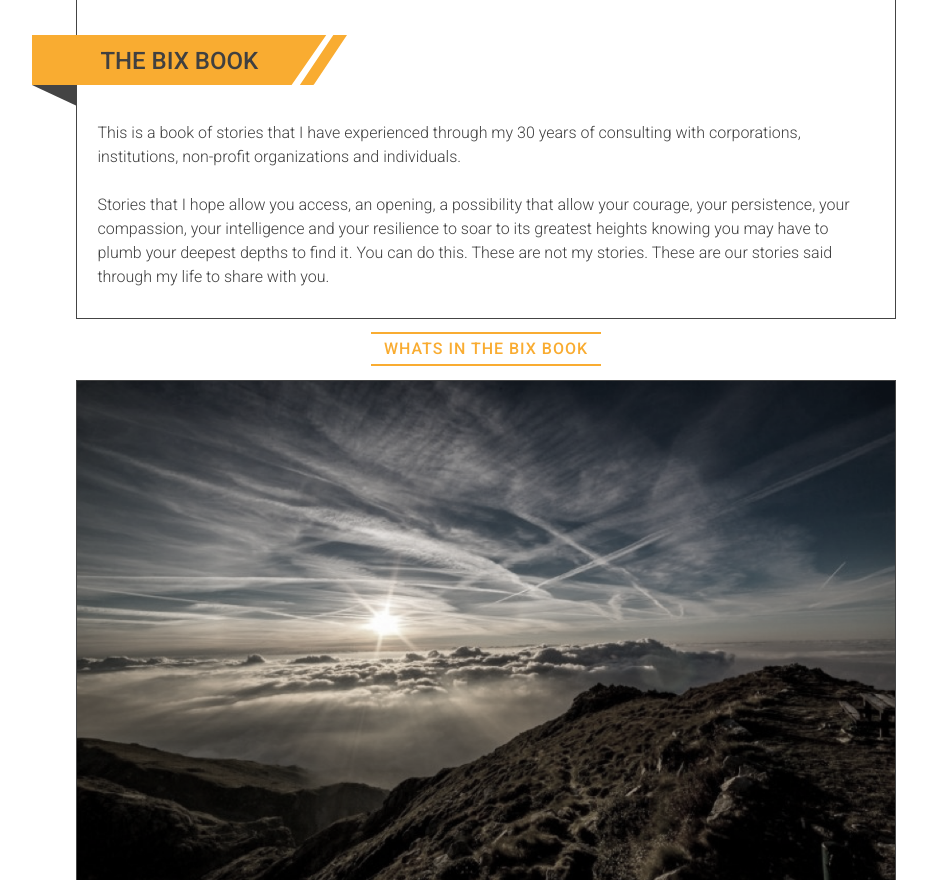
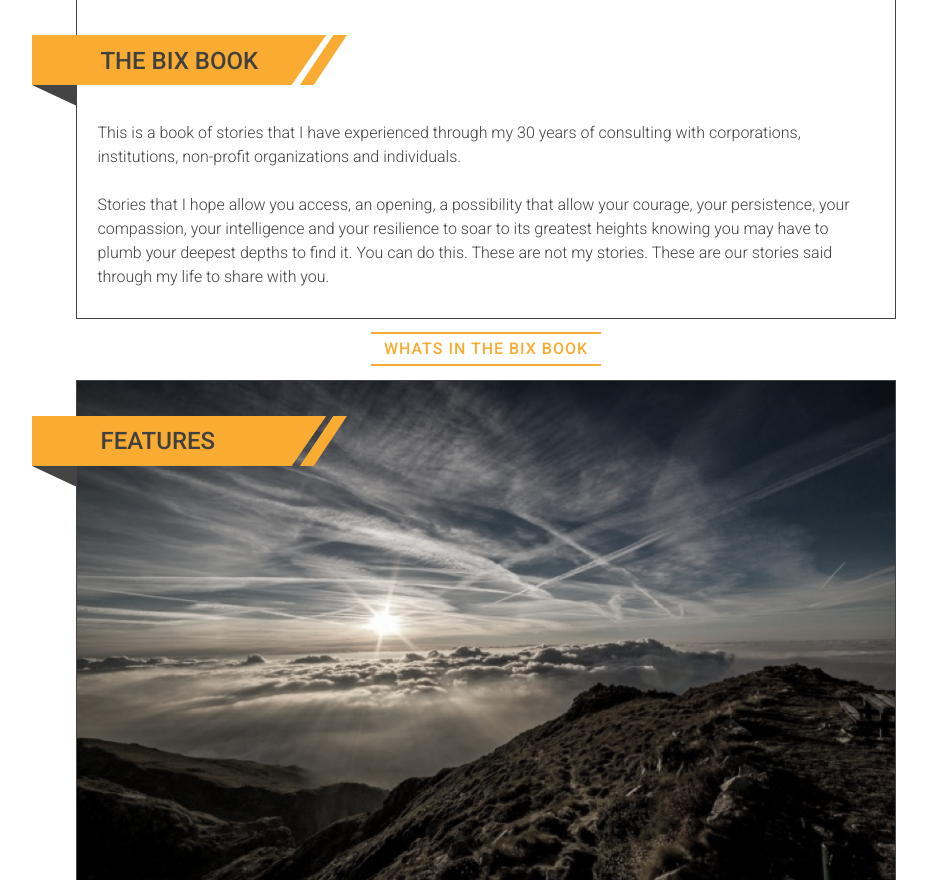
Before and after one commit to redacademy/bix-summer-2016, a WordPress theme: template themes/bix/bix-book.php in a window 1280 px wide. Shown: the part 671-1551 px from the top of the page, without its empty margins (154-1081 px from the left). Run offline with PHP 8.4 and a stand-in for WordPress, Linux system fonts and the light colour scheme; the site name, menu and one post (Sample post) are stand-ins, and other content is empty; some libraries are stand-ins or nearby versions.

Commit message:
bix-book section 2 responsive styling,nav z-index adjustment

```diff
--- a/themes/bix/bix-book.php
+++ b/themes/bix/bix-book.php
@@ -44,7 +44,7 @@ get_header(); ?>
 
 			<section class="book-section2">
 				<img class="ribbon" src="<?php echo(get_template_directory_uri());?>/images/yellow-ribbon.svg" alt="yellow ribbon"/>
-				<h2 class="ribbon-heading">The Bix Book</h2>
+				<h2 class="ribbon-heading">Features</h2>
 				<div class="main-carousel">
 				<!--flickity Carousel-->
 	  			<div class="carousel-cell bix-carousel-1">
--- a/themes/bix/sass/_bix-book.scss
+++ b/themes/bix/sass/_bix-book.scss
@@ -279,6 +279,24 @@
     height: auto;
     margin: 0 auto;
     border: solid 1px $color__gray;
+    position: relative;
+    .ribbon{
+      display: unset;
+      position: absolute;
+      top: 35px;
+      left: -45px;
+      z-index: 1;
+    }
+    .ribbon-heading{
+      display: unset;
+      position: absolute;
+      top: 23px;
+      left: 23px;
+      font-weight: 500;
+      font-size: 1.5rem;
+      text-transform: uppercase;
+      z-index: 2;
+    }
   }
   .main-carousel{
     .carousel-cell{
--- a/themes/bix/sass/_navigation.scss
+++ b/themes/bix/sass/_navigation.scss
@@ -135,6 +135,7 @@
 
 .mobile-nav-wrapper {
     height: 46px;
+    z-index: 99;
 
 	.main-navigation {
 		height: auto;
@@ -276,7 +277,7 @@
 		width: 100%;
 		background: rgba(255,255,255,1);
 		border-bottom: solid 1px rgba(0,0,0,0.2);
-		z-index: 1;
+		z-index: 99;
 	}
 
 	.main-navigation {
--- a/themes/bix/style.css
+++ b/themes/bix/style.css
@@ -510,7 +510,8 @@ textarea {
 # Navigation
 --------------------------------------------------------------*/
 .mobile-nav-wrapper {
-  height: 46px; }
+  height: 46px;
+  z-index: 99; }
   .mobile-nav-wrapper .main-navigation {
     height: auto;
     padding: 10px;
@@ -628,7 +629,7 @@ textarea {
     width: 100%;
     background: white;
     border-bottom: solid 1px rgba(0, 0, 0, 0.2);
-    z-index: 1; }
+    z-index: 99; }
   .desktop-nav-wrapper .main-navigation {
     max-width: 1000px;
     -ms-flex-pack: center;
@@ -1980,7 +1981,23 @@ strong {
     width: 80%;
     height: auto;
     margin: 0 auto;
-    border: solid 1px #444444; }
+    border: solid 1px #444444;
+    position: relative; }
+    .book-section2 .ribbon {
+      display: unset;
+      position: absolute;
+      top: 35px;
+      left: -45px;
+      z-index: 1; }
+    .book-section2 .ribbon-heading {
+      display: unset;
+      position: absolute;
+      top: 23px;
+      left: 23px;
+      font-weight: 500;
+      font-size: 1.5rem;
+      text-transform: uppercase;
+      z-index: 2; }
   .main-carousel .carousel-cell {
     width: 100%;
     /* full width */
```
